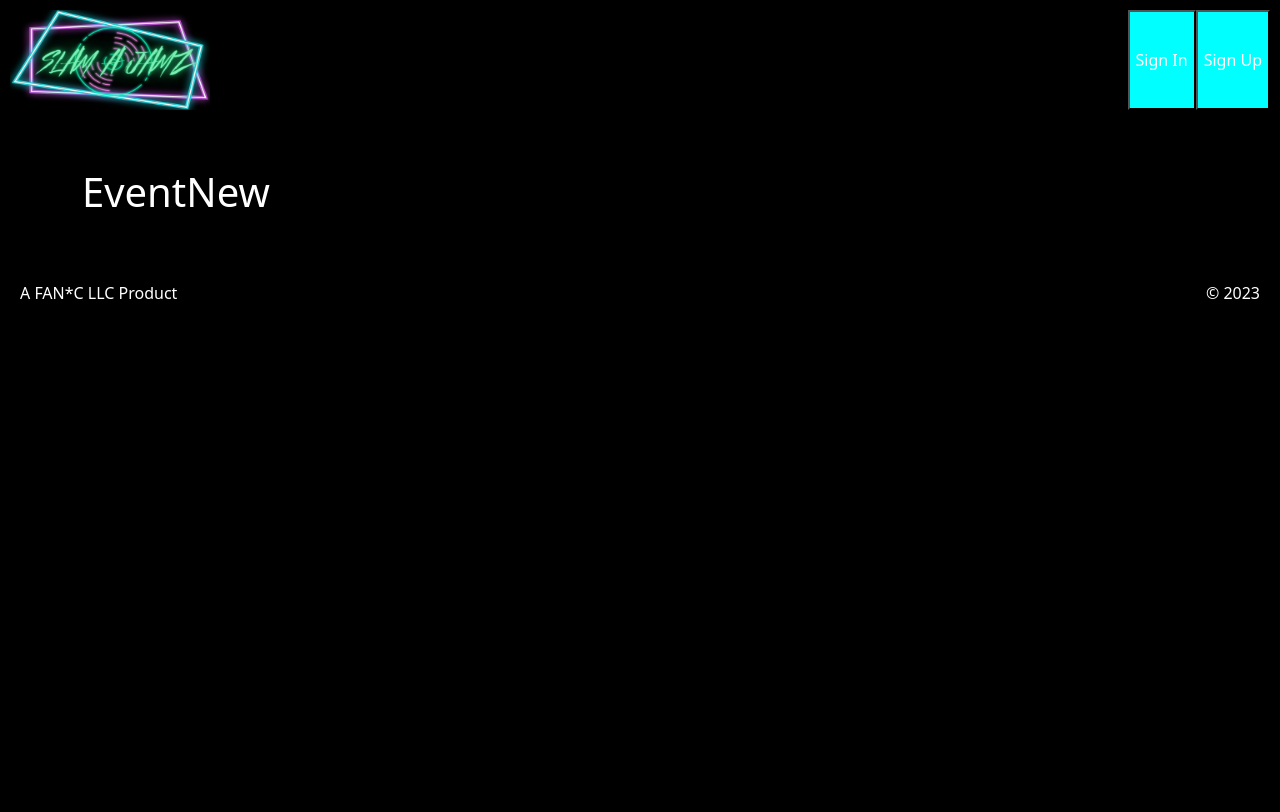
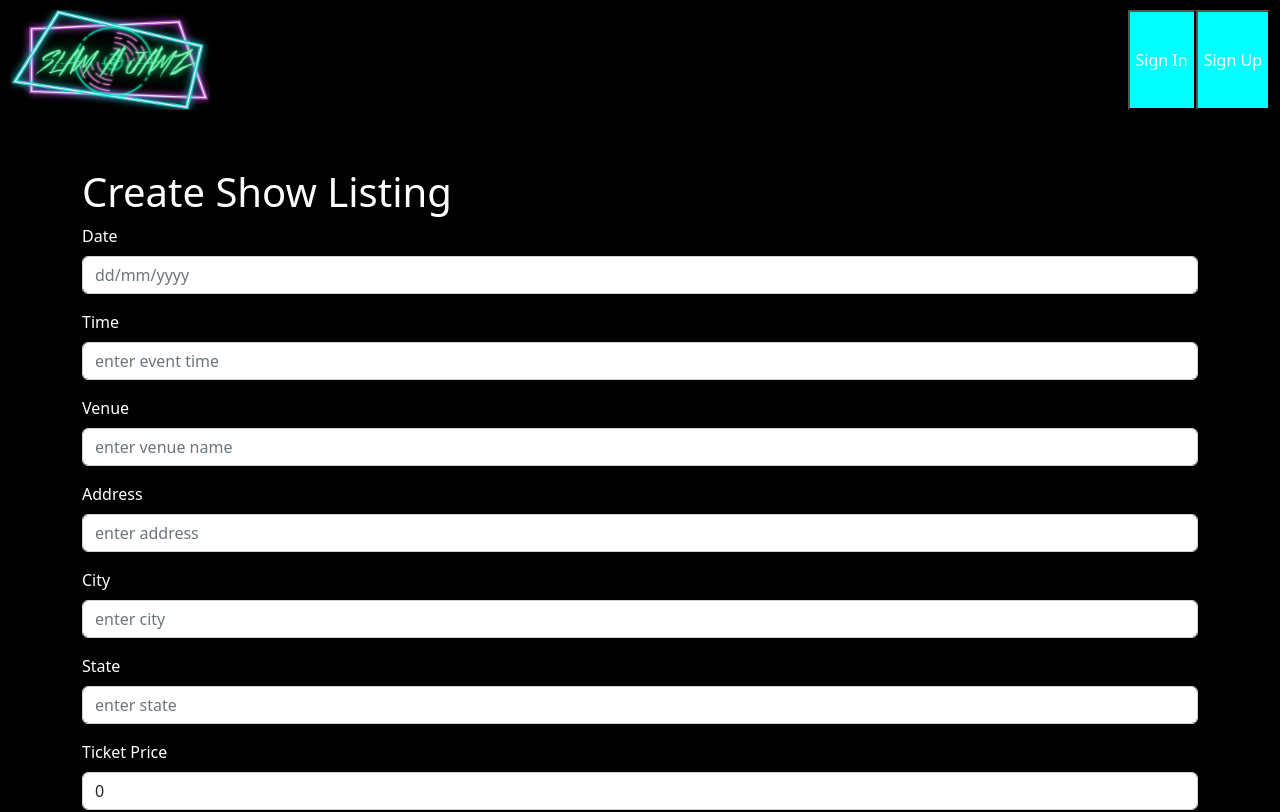
Before and after one commit to FANCBravo2023/slam-a-jamz-frontend, a React (Create React App) app: page /eventnew in a window 1280 px wide. Shown: the top 812 px of the page. Built offline with nearby package versions, Linux system fonts and the light colour scheme.

Commit message:
completed create-new functionality

```diff
--- a/src/App.js
+++ b/src/App.js
@@ -10,17 +10,23 @@ import NotFound from './pages/NotFound'
 import SignIn from './pages/SignIn'
 import SignUp from './pages/SignUp'
 import Home from './pages/Home'
-import { mockEvents } from './mockEvents'
-import { mockUsers } from './mockUsers'
+import mockEvents from './mockEvents'
+import mockUsers from './mockUsers'
 import { Routes, Route } from 'react-router-dom'
 import { Container } from 'reactstrap'
 import './App.css';
 
 const App = () => {
 
-  const [events, setEvents] = useState({mockEvents})
+  const [events, setEvents] = useState(mockEvents)
   console.log(events)
-  const [users, setUsers] = useState({mockUsers})
+  const [users, setUsers] = useState(mockUsers)
+
+  const [currentUser, setCurrentUser] = useState({mockUsers})
+
+  const createEvent= (event) =>{
+    console.log(event)
+  }
   return(
     <>
       <Header />
@@ -29,7 +35,7 @@ const App = () => {
           <Route path="/" element={<LandingPage />} />
           <Route path="/eventedit" element={<EventEdit />} />
           <Route path="/eventindex" element={<EventIndex events={events} users={users} />} />
-          <Route path="/eventnew" element={<EventNew />} />
+          <Route path="/eventnew" element={<EventNew createEvent={createEvent} currentUser={currentUser} />} />
           <Route path="/eventshow/:id" element={<EventShow events={events} users={users}/>} />
           <Route path="/signin" element={<SignIn />} />
           <Route path="/home" element={<Home/>}/>
--- a/src/mockEvents.js
+++ b/src/mockEvents.js
@@ -1,4 +1,4 @@
-export const mockEvents = [
+const mockEvents = [
   {
     id: 1,
     user_id: 1,
@@ -33,3 +33,5 @@ export const mockEvents = [
     price: 100,
   }
 ]
+
+export default mockEvents
--- a/src/mockUsers.js
+++ b/src/mockUsers.js
@@ -1,9 +1,9 @@
-export const mockUsers = [
+const mockUsers = [
     {
         id: 1,
         email: "testing1@email.com",
         encrypted_password: "123",
-        artist: 'Lady Gada',
+        artist: 'Lady Nada',
         description: "It is Nada's first all- stadium concert tour and features a stage inspired by brutalist architecture. In line with the promoted album's themes, the show's narrative depicts a journey around trauma and healing. It is divided into distinct segments, each separated by a video introduction and a costume change.",
         genre: "Pop",
         image: "https://tse3.mm.bing.net/th?id=OIF.0Po9Ufx6yvmT5NAazJbdsQ&pid=Api&P=0&h=180"
@@ -26,3 +26,5 @@ export const mockUsers = [
         image: "https://c1.wallpaperflare.com/preview/865/148/852/artists-audience-audio-band-thumbnail.jpg"
     }
 ]
+
+export default mockUsers
--- a/src/pages/EventIndex.js
+++ b/src/pages/EventIndex.js
@@ -1,4 +1,4 @@
-import React, { useState } from 'react';
+import React, { useState } from 'react'
 import {
   Carousel,
   CarouselItem,
@@ -6,80 +6,58 @@ import {
   CarouselIndicators,
   CarouselCaption,
   Card,
+  CardTitle,
   CardBody,
   CardSubtitle,
 } from 'reactstrap'
 import { NavLink } from "react-router-dom"
 
-const items = [
-  {
-    src: 'q1',
-    altText: 'Slide 1',
-    caption: 'Slide 1',
-    key: 1,
-  },
-  {
-    src: 'https://live.staticflickr.com/7165/6587554335_f28b0a1951_c.jpg',
-    altText: 'Slide 2',
-    caption: 'Slide 2',
-    key: 2,
-  },
-  {
-    src: 'd',
-    altText: 'Slide 3',
-    caption: 'Slide 3',
-    key: 3,
-  },
-]
+  const EventIndex = ({ events, users}) => {
+    console.log(events)
+    console.log(users)
 
-  const EventIndex = ({ events }, args) => {
-    console.log(events)
+    // const [activeIndex, setActiveIndex] = useState(0)
+    // const [animating, setAnimating] = useState(false)
 
-    const [activeIndex, setActiveIndex] = useState(0);
-    const [animating, setAnimating] = useState(false);
+    // const next = () => {
+    //   if (animating) return;
+    //   const nextIndex = activeIndex === events.length - 1 ? 0 : activeIndex + 1
+    //   setActiveIndex(nextIndex)
+    // }
 
-    const next = () => {
-      if (animating) return;
-      const nextIndex = activeIndex === items.length - 1 ? 0 : activeIndex + 1;
-      setActiveIndex(nextIndex);
-    };
+    // const previous = () => {
+    //   if (animating) return;
+    //   const nextIndex = activeIndex === 0 ? events.length - 1 : activeIndex - 1
+    //   setActiveIndex(nextIndex)
+    // };
 
-    const previous = () => {
-      if (animating) return;
-      const nextIndex = activeIndex === 0 ? items.length - 1 : activeIndex - 1;
-      setActiveIndex(nextIndex);
-    };
+    // const goToIndex = (newIndex) => {
+    //   if (animating) return
+    //   setActiveIndex(newIndex)
+    // };
 
-    const goToIndex = (newIndex) => {
-      if (animating) return;
-      setActiveIndex(newIndex);
-    };
+    // const slides = events.map((event) => {
+    //   return (
+    //     <CarouselItem
+    //       onExiting={() => setAnimating(true)}
+    //       onExited={() => setAnimating(false)}
+    //       key={event.src}
+    //     >
+    //       <img src={event.image} alt={event} />
 
-    const slides = items.map((item) => {
-      return (
-        <CarouselItem
-          onExiting={() => setAnimating(true)}
-          onExited={() => setAnimating(false)}
-          key={item.src}
-        >
-          <img src={item.src} alt={item.altText} />
-          <CarouselCaption
-            captionText={item.caption}
-            captionHeader={item.caption}
-          />
-        </CarouselItem>
-      );
-    });
+    //     </CarouselItem>
+    //   )
+    // })
     return (
       <>
-      <Carousel
+       {/* <Carousel
         activeIndex={activeIndex}
         next={next}
         previous={previous}
-        {...args}
+        {... events}
       >
         <CarouselIndicators
-          items={items}
+          events={events}
           activeIndex={activeIndex}
           onClickHandler={goToIndex}
         />
@@ -94,37 +72,41 @@ const items = [
           directionText="Next"
           onClickHandler={next}
         />
-      </Carousel>
+      </Carousel> */}
 
-        {events?.map((events, index) => {
-          console.log(events)
+        {events?.map((event, index) => {
+
           return (
               <Card key={index}>
               <CardBody>
                 <NavLink
-                    to={`/eventshow/${events.id}`}
+                    to={`/eventshow/${event.id}`}
                     className="nav-link"
-                  >
-                    <CardTitle tag="h5">
-                      {users.artist}
+                >
+
+                  {users && (
+                    <CardTitle>
+                      {users?.find(user => user.id === event.user_id)?.artist}
                     </CardTitle>
+                  )}
+
                     <CardSubtitle
                       className="mb-2 text-muted"
                       tag="h6"
                     >
-                      {events.venue}
+                      {event.venue}
                     </CardSubtitle>
                     <CardSubtitle
                       className="mb-2 text-muted"
                       tag="h6"
                     >
-                      {events.date}
+                      {event.date}
                     </CardSubtitle>
                     <CardSubtitle
                       className="mb-2 text-muted"
                       tag="h6"
                     >
-                      {events.time}
+                      {event.time}
                     </CardSubtitle>
                   </NavLink>
                 </CardBody>
--- a/src/pages/EventNew.js
+++ b/src/pages/EventNew.js
@@ -1,9 +1,109 @@
-import React from 'react'
+import React, {useState} from 'react'
+import { Form, FormGroup, Input, Label, Button } from "reactstrap"
+import {useNavigate} from "react-router-dom"
 
-const EventNew = () => {
+const EventNew = ({createEvent, currentUser}) => {
+  const navigate = useNavigate()
+  const [newEvent, setNewEvent] = useState({
+    id: Math.floor(Math.random() * Math.pow(10, 10)),
+    user_id: currentUser?.id, //define current user in App.js
+    date:"",
+    time:"",
+    venue:"",
+    address:"",
+    city:"",
+    state:"",
+    price:0,
+  })
+
+  const handleChange = (e) => {
+    setNewEvent({...newEvent, [e.target.name]: e.target.value})
+  }
+
+  const handleSubmit = () => {
+    createEvent(newEvent)
+    navigate("/eventindex")
+  }
+
   return (
     <>
-        <h1>EventNew</h1>
+      <h1>Create Show Listing</h1>
+      <div>
+        <Form>
+          <FormGroup>
+            <Label for="date">Date</Label>
+              <Input
+                id='date'
+                name='date'
+                placeholder='dd/mm/yyyy'
+                type="text"
+                onChange={handleChange}
+                value={newEvent.date}/>
+          </FormGroup>
+          <FormGroup>
+            <Label for="time">Time</Label>
+              <Input
+                id='time'
+                name='time'
+                placeholder='enter event time'
+                type="text"
+                onChange={handleChange}
+                value={newEvent.time}/>
+          </FormGroup>
+          <FormGroup>
+            <Label for="venue">Venue</Label>
+              <Input
+                id='venue'
+                name='venue'
+                placeholder='enter venue name'
+                type="text"
+                onChange={handleChange}
+                value={newEvent.venue}/>
+          </FormGroup>
+          <FormGroup>
+            <Label for="address">Address</Label>
+              <Input
+                id='address'
+                name='address'
+                placeholder='enter address'
+                type="text"
+                onChange={handleChange}
+                value={newEvent.address}/>
+          </FormGroup>
+          <FormGroup>
+            <Label for="city">City</Label>
+              <Input
+                id='city'
+                name='city'
+                placeholder='enter city'
+                type="text"
+                onChange={handleChange}
+                value={newEvent.city}/>
+          </FormGroup>
+          <FormGroup>
+            <Label for="state">State</Label>
+              <Input
+                id='state'
+                name='state'
+                placeholder='enter state'
+                type="text"
+                onChange={handleChange}
+                value={newEvent.state}/>
+          </FormGroup>
+          <FormGroup>
+            <Label for="price">Ticket Price</Label>
+              <Input
+                id='price'
+                name='price'
+                placeholder='enter ticket price'
+                type="text"
+                onChange={handleChange}
+                value={newEvent.price}/>
+          </FormGroup>
+          <Button onClick={handleSubmit} color="primary">Submit
+        </Button>
+        </Form>
+      </div>
     </>
   )
 }
```
